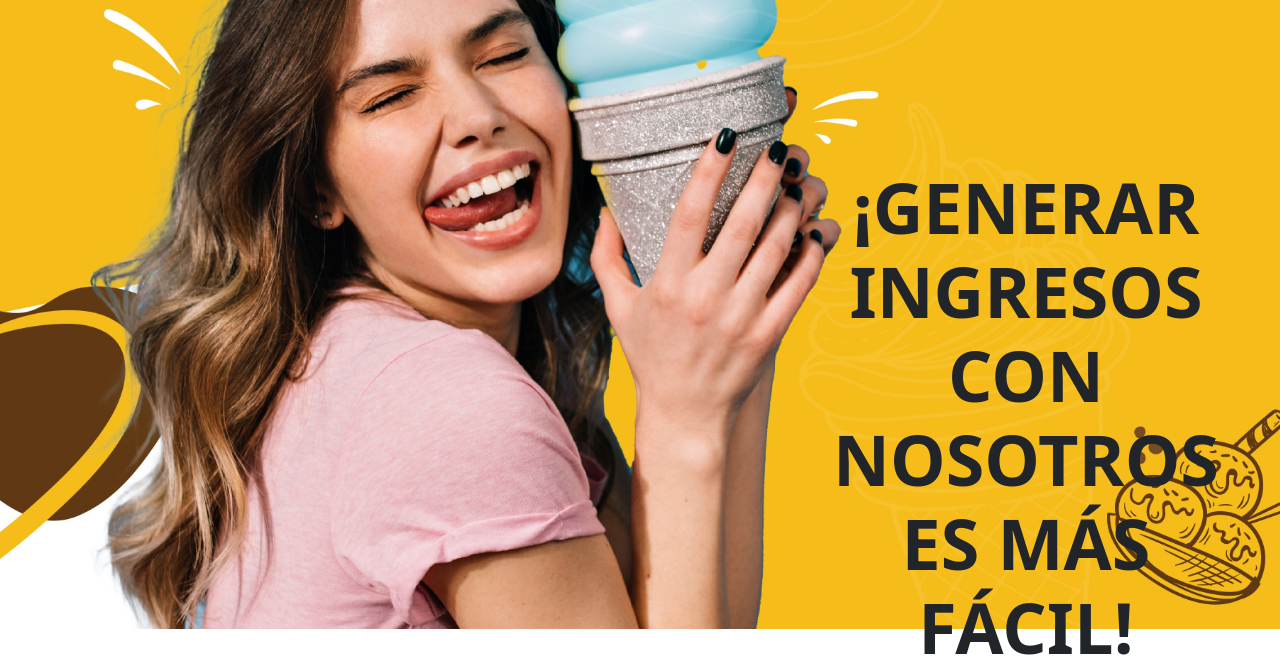
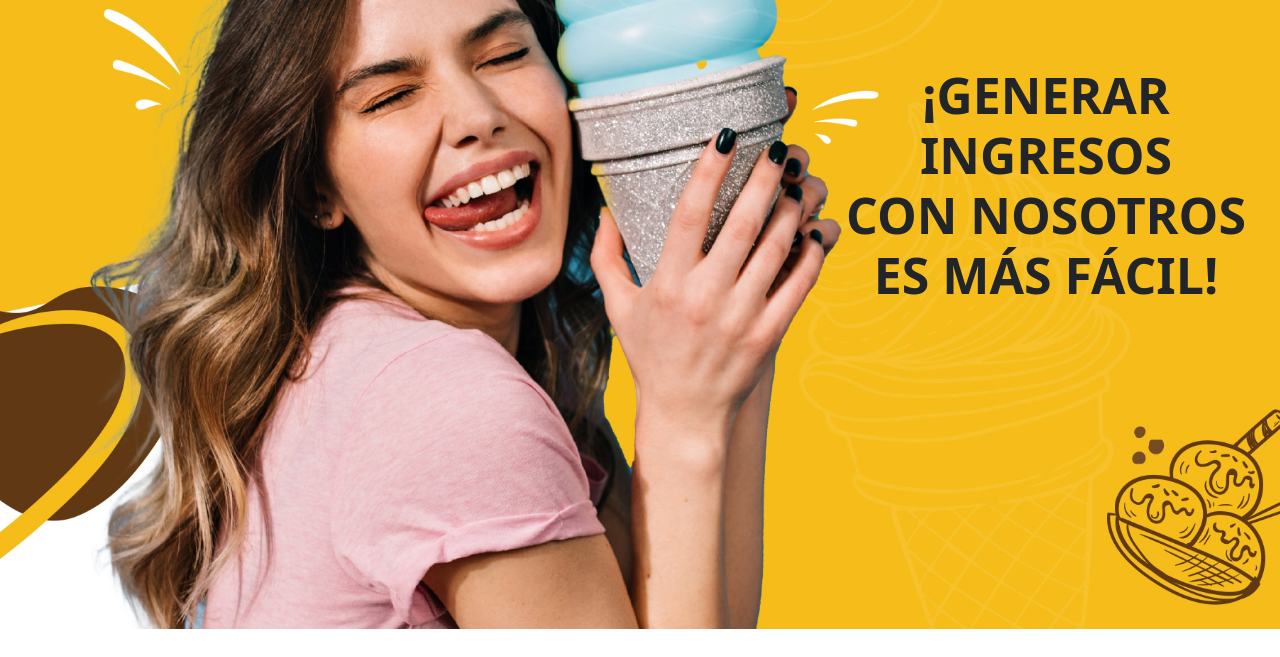
Before and after one commit to JeikerM/HELADERIA-GUAO, a plain HTML site: page index.html in a window 1280 px wide. Shown: the part 171-828 px from the top of the page. Drawn offline with nearby package versions, Linux system fonts and the light colour scheme; no server answers.

Commit message:
Arreglando texto para laptos

```diff
--- a/css/style2.css
+++ b/css/style2.css
@@ -367,9 +367,10 @@ justify-content: space-evenly;
     }
     .textoPrincipal{
         align-self: flex-end;
-        margin-right: 30px;
-        margin-top: 200px;
+        margin-right: 10px;
+        margin-top: 100px;
         width: 35vw;
+        font-size:  50px;
     }
     .distribuidoras{
         min-height: 50vh;
@@ -458,6 +459,7 @@ justify-content: space-evenly;
 }
 
 @media screen and (max-width: 741px) {
+
     .header{
         background-position: -850px;
         height: 100vh
@@ -488,6 +490,7 @@ justify-content: space-evenly;
 }
 
 @media screen and (max-width: 672px) {
+
     .header {
         background-position: 750px;
     }
@@ -513,6 +516,7 @@ justify-content: space-evenly;
 
 }
 @media screen and (max-width: 580px) {
+
     .header{
         height: 90vh;
         background-position: -1700px
```
